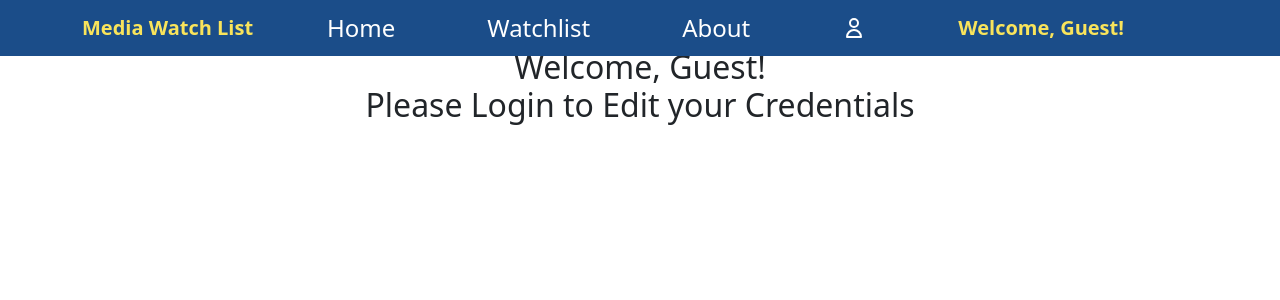
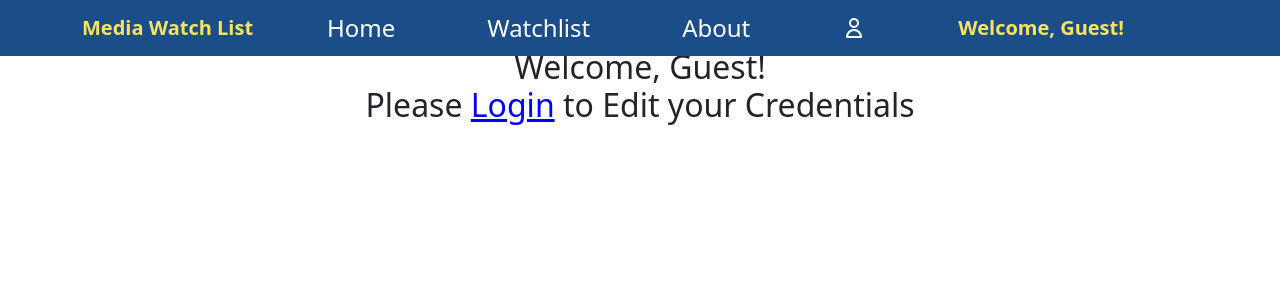
Before and after one commit to mwoolf87/media-watchlist, a React (Create React App) app: page /dashboard in a window 1280 px wide. Shown: the top 300 px of the page. Built offline with nearby package versions, Linux system fonts and the light colour scheme.

Commit message:
update guest login to include link to login page

```diff
--- a/src/pages/Dashboard/Dashboard.css
+++ b/src/pages/Dashboard/Dashboard.css
@@ -3,7 +3,6 @@
     display: flex;
     padding: 3rem;
     justify-content: center;
-
 }
 
 .input-class {
@@ -68,3 +67,7 @@
   .button-19:disabled {
     cursor: auto;
   }
+
+  #blueLink {
+    color: blue
+  }
--- a/src/pages/Dashboard/Dashboard.jsx
+++ b/src/pages/Dashboard/Dashboard.jsx
@@ -45,7 +45,7 @@ function Dashboard() {
       {String(local.getItem("first")) &&
       String(local.getItem("last")) === "null" ? (
         <h2 className="text-center">
-          Welcome, Guest! <br></br> Please Login to Edit your Credentials
+          Welcome, Guest! <br></br> Please <a id = "blueLink" href="https://media-watch-list.herokuapp.com/login">Login</a> to Edit your Credentials
         </h2>
       ) : (
         <Card style={{ width: "30rem" }}>
--- a/src/pages/Watchlist/Watchlist.js
+++ b/src/pages/Watchlist/Watchlist.js
@@ -6,6 +6,7 @@ import "../Search/MovieCard.css"
 
 export default function WatchList() {
   const local = window.localStorage;
+  // eslint-disable-next-line
   const userID = local.getItem("userID");
   const [watchListData, setWatchListData] = useState([]); //initializing state to store movie data from our api call in an array
 
```
